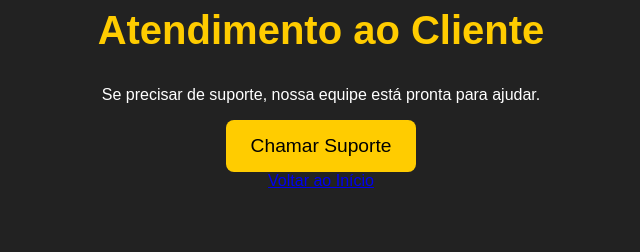
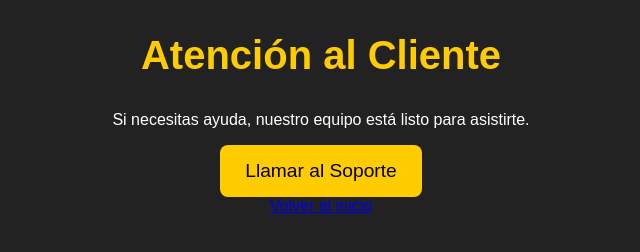
Before and after one commit to Yuri7medm/Ia-reco, a plain HTML site: page suporte.html in a window 1280 px wide. Shown: the whole page, without its empty margins (319-959 px from the left). Drawn offline with Linux system fonts and the light colour scheme.

Commit message:
suporte.html

```diff
--- a/suporte.html
+++ b/suporte.html
@@ -1,8 +1,9 @@
-<html lang="pt-BR">
+<!DOCTYPE html>
+<html lang="es">
 <head>
     <meta charset="UTF-8">
     <meta name="viewport" content="width=device-width, initial-scale=1.0">
-    <title>Suporte</title>
+    <title>Soporte</title>
     <style>
         body { background: #222; color: white; text-align: center; font-family: 'Poppins', sans-serif; }
         h2 { font-size: 2.5em; color: #ffcc00; }
@@ -10,10 +11,10 @@
     </style>
 </head>
 <body>
-    <h2>Atendimento ao Cliente</h2>
-    <p>Se precisar de suporte, nossa equipe está pronta para ajudar.</p>
-    <button>Chamar Suporte</button>
+    <h2>Atención al Cliente</h2>
+    <p>Si necesitas ayuda, nuestro equipo está listo para asistirte.</p>
+    <button>Llamar al Soporte</button>
     <br>
-    <a href="index.html">Voltar ao Início</a>
+    <a href="index.html">Volver al inicio</a>
 </body>
 </html>
```
